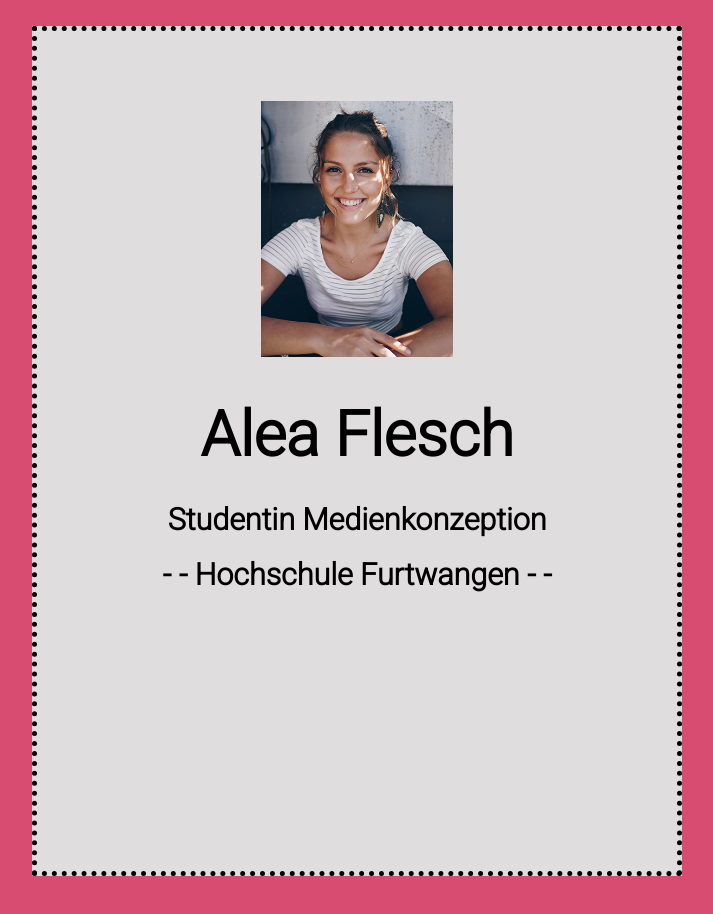
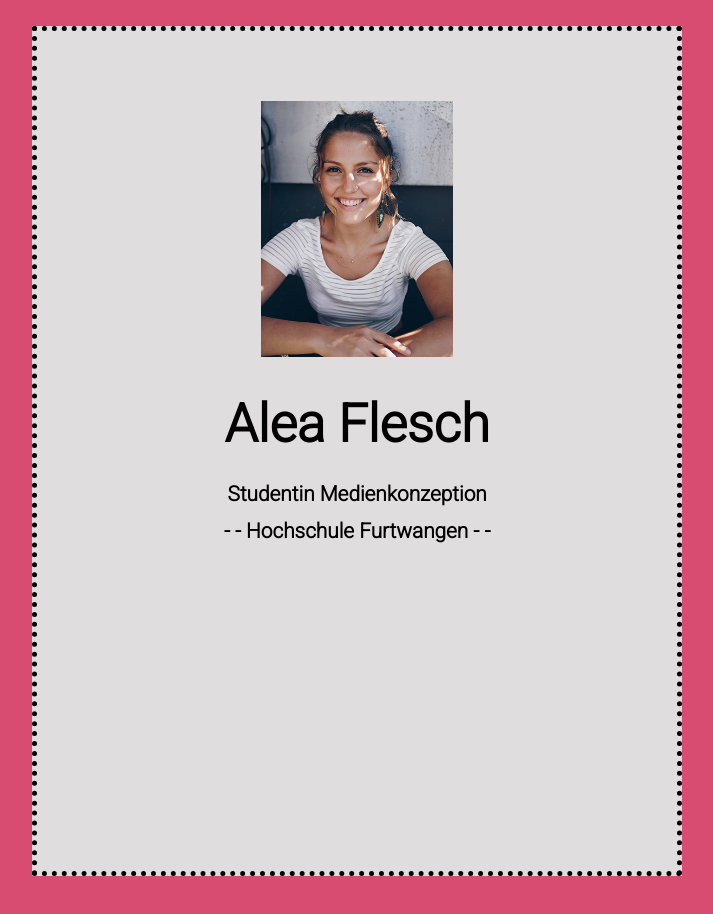
Before and after one commit to AleaFlesch/AleaFlesch.github.io, a plain HTML site: page index.html in a window 1280 px wide. Shown: the whole page, without its empty margins (275-988 px from the left). Drawn offline with Linux system fonts and the light colour scheme.

Commit message:
Update index.css

```diff
--- a/index.css
+++ b/index.css
@@ -30,17 +30,17 @@ padding-top:70px;
 }
 
 h1 {
-	font-size: 3.9em;
+	font-size: 3.3em;
 	line-height: 1em;
 }
 
 h2 {
-	font-size:1.9em;
+	font-size:1.3em;
 	line-height: 0.8em;
 }
 
 h3 {
-	font-size:1.9em;
+	font-size:1.3em;
 	line-height: 0.8em;
 }
 
```
